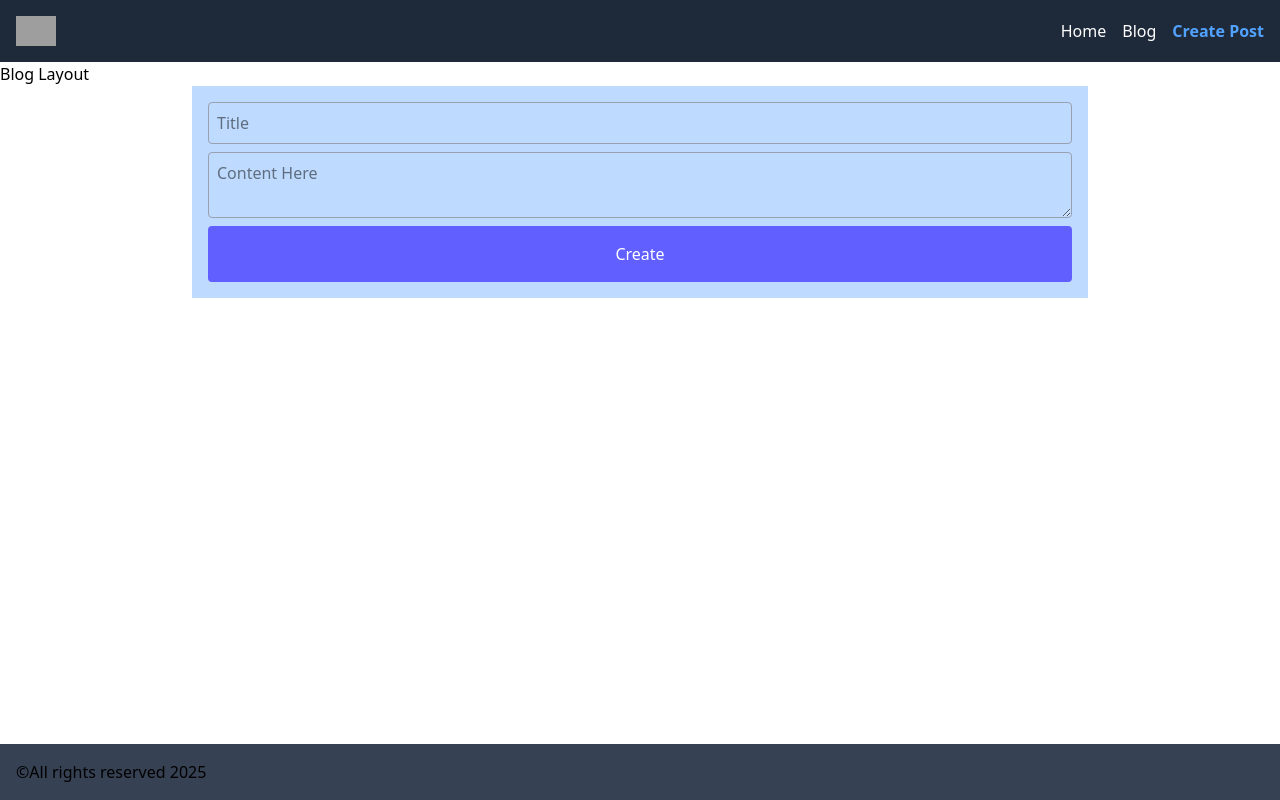
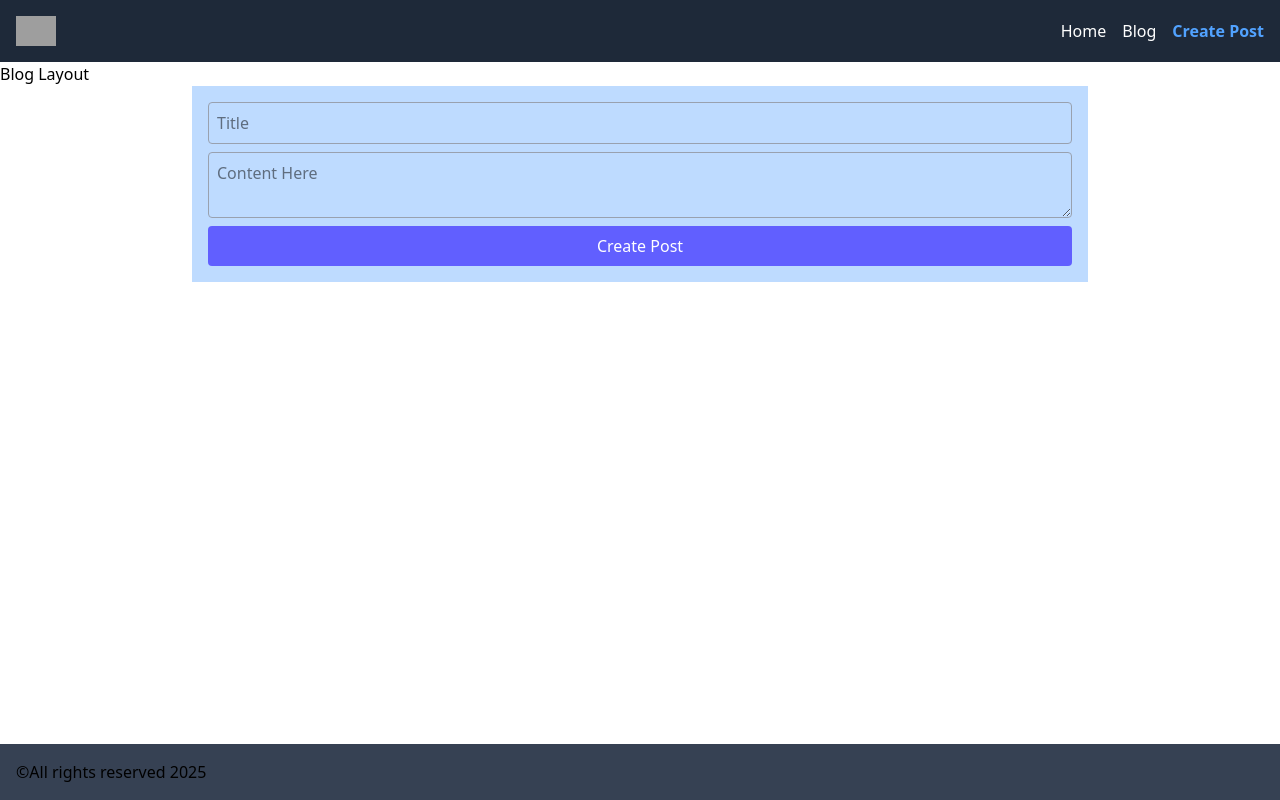
Before and after one commit to fufex3934/my-apps, a Next.js app: page /blog/create in a window 1280 px wide. Built offline with nearby package versions, Linux system fonts and the light colour scheme; no server answers; grey boxes are pictures that could not be loaded.

Commit message:
finish create posts

```diff
--- a/src/app/api/posts/route.ts
+++ /dev/null
@@ -1,18 +0,0 @@
-import { conectToB } from "@/app/lib/ConnectToDB";
-import { Post } from "@/app/models/Post";
-import { NextResponse } from "next/server";
-export async function POST(request: Request) {
-  try {
-    await conectToB();
-    const { title, content } = await request.json();
-    const post = await Post.create({ title, content });
-    return NextResponse.json(post, { status: 201 });
-  } catch (error) {
-    return NextResponse.json(
-      {
-        error: "failed to create post",
-      },
-      { status: 500 }
-    );
-  }
-}
--- a/src/app/components/Form.tsx
+++ b/src/app/components/Form.tsx
@@ -1,22 +1,49 @@
-'use client';
+"use client";
 import { useActionState } from "react";
-import { createPost } from "../lib/action"
+import { createPost } from "../lib/action";
+import { FormState } from "../lib/action";
+
+const initialState: FormState = {
+  success: undefined,
+  error: null,
+  fieldErrors: {},
+};
 export default function Form() {
-  const [state,formAction] = useActionState(createPost,null);
+  const [state, formAction, isPending] = useActionState(
+    createPost,
+    initialState
+  );
   return (
-    <form action={formAction} className="bg-blue-200 max-w-4xl mx-auto flex flex-col p-4">
+    <form
+      action={formAction}
+      className="bg-blue-200 max-w-4xl mx-auto flex flex-col p-4"
+    >
       <input
         type="text"
         placeholder="Title"
         name="title"
         className="border border-gray-400 rounded p-2 mb-2"
       />
+      {state.fieldErrors?.title && (
+        <p className="text-red-500">{state.fieldErrors.title}</p>
+      )}
       <textarea
         placeholder="Content Here"
         name="content"
         className="border border-gray-400 rounded p-2"
       />
-      <button  className="bg-indigo-500 text-white p-4 rounded mt-2">Create</button>
+      {state.fieldErrors?.content && (
+        <p className="text-red-500">{state.fieldErrors.content}</p>
+      )}
+
+      <button
+        type="submit"
+        className="bg-indigo-500 text-white p-2 rounded mt-2 hover:bg-indigo-600 transition-colors disabled:opacity-50"
+        disabled={isPending}
+        aria-disabled={isPending}
+      >
+        {isPending ? "Creating..." : "Create Post"}
+      </button>
     </form>
-  )
+  );
 }
--- a/src/app/lib/action.ts
+++ b/src/app/lib/action.ts
@@ -4,27 +4,49 @@ import { revalidatePath } from "next/cache";
 import { Post } from "../models/Post";
 import { redirect } from "next/navigation";
 
-export async function createPost(prevState: any, formData: FormData) {
+export interface FormState {
+  success?: boolean;
+  error?: string | null;
+  fieldErrors?: {
+    title?: string;
+    content?: string;
+  };
+}
+export async function createPost(
+  prevState: FormState,
+  formData: FormData
+): Promise<FormState> {
   // Validate first
   const { title, content } = Object.fromEntries(formData);
-  if (!title || !content) {
-    return { success: false, error: "Validation failed" };
+  //initialize the state
+  const state: FormState = {
+    ...prevState,
+    fieldErrors: {
+      title: !title ? "Title is requiered" : undefined,
+      content: !content ? "Content is required" : undefined,
+    },
+  };
+
+  //check for validation errors
+  if (state.fieldErrors?.title || state.fieldErrors?.content) {
+    return {
+      ...state,
+      success: false,
+      error: "Validation failed",
+    };
   }
-
   try {
     await conectToB();
     await Post.create({ title, content });
     revalidatePath("/blog");
   } catch (error) {
-    console.error("Post creation failed:", error);
     return {
+      ...state,
       success: false,
       error: error instanceof Error ? error.message : "Operation failed",
     };
   }
-
   redirect("/blog");
-
 }
 export async function deletePost(formData: FormData) {
   "use server";
```
Lines whose indentation alone changed are shown as unchanged.
